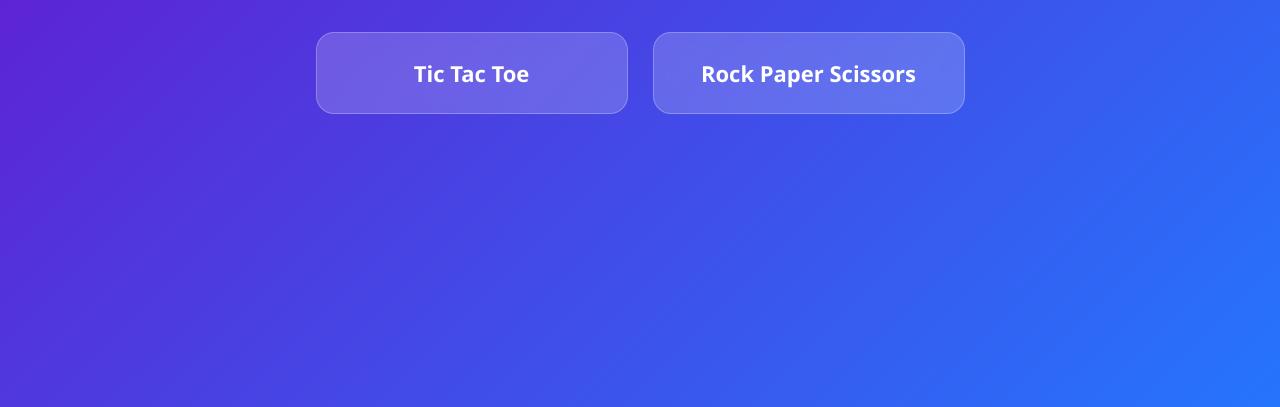
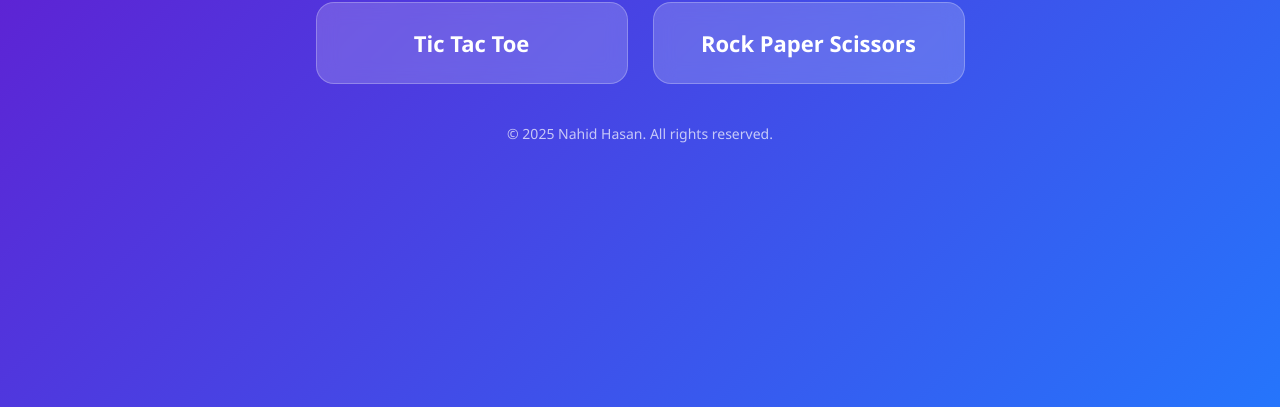
Before and after one commit to nahid383/GameHub, a plain HTML site: page index.html in a window 1280 px wide. Shown: the part 393-800 px from the top of the page. Drawn offline with Linux system fonts and the light colour scheme.

Commit message:
copyright

```diff
--- a/index.html
+++ b/index.html
@@ -6,7 +6,6 @@
     <title>Game Hub</title>
 
     <style>
-        /* ---------- Base Style ---------- */
         body {
             margin: 0;
             padding: 0;
@@ -14,6 +13,7 @@
             background: linear-gradient(135deg, #6a11cb, #2575fc);
             height: 100vh;
             display: flex;
+            flex-direction: column;
             justify-content: center;
             align-items: center;
         }
@@ -32,7 +32,6 @@
             letter-spacing: 2px;
         }
 
-        /* ---------- Game Cards ---------- */
         .game-buttons {
             display: flex;
             justify-content: center;
@@ -48,11 +47,9 @@
             color: white;
             font-size: 22px;
             font-weight: bold;
-
             background: rgba(255, 255, 255, 0.18);
             border: 1px solid rgba(255, 255, 255, 0.25);
             backdrop-filter: blur(10px);
-
             transition: 0.3s ease-in-out;
         }
 
@@ -61,15 +58,22 @@
             background: rgba(255, 255, 255, 0.32);
         }
 
-        /* ---------- Mobile Responsive ---------- */
         @media (max-width: 600px) {
             h1 {
                 font-size: 32px;
             }
-
             .card {
                 width: 80%;
             }
+        }
+
+        /* Copyright text */
+        .copyright {
+            text-align: center;
+            color: rgba(255, 255, 255, 0.7);
+            margin-top: 40px;
+            font-size: 14px;
+            font-weight: 500;
         }
     </style>
 </head>
@@ -84,5 +88,9 @@
         </div>
     </div>
 
+    <div class="copyright">
+        &copy; 2025 Nahid Hasan. All rights reserved.
+    </div>
+
 </body>
 </html>
```
